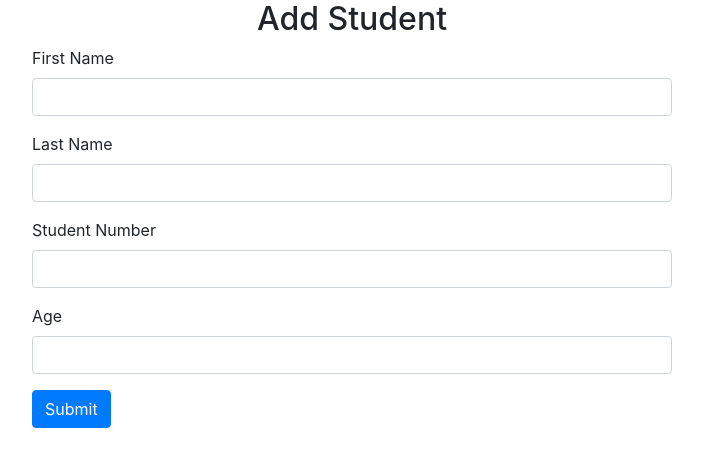
After one commit to omur8819/django-modelForms, a Django app: page /add/ in a window 1280 px wide. The commit adds this page. Shown: the top 467 px of the page, without its empty margins (288-991 px from the left). Run offline with Django 3.2, Linux system fonts and the light colour scheme.

Commit message:
feat: added create-read-delete options

```diff
--- a/src/main/forms.py
+++ b/src/main/forms.py
@@ -1,24 +1,36 @@
 from django import forms
 from .models import Student
 
-class StudentForm(forms.Form):
-    first_name = forms.CharField(max_length=50, label="Your Name")
-    last_name = forms.CharField(max_length=50, label="Your Surname")
-    number = forms.IntegerField()
-    email = forms.EmailField()
+# class StudentForm(forms.Form):
+#     first_name = forms.CharField(max_length=50, label="Your Name", widget=forms.TextInput(attrs={'class': 'form-control'}))
+#     last_name = forms.CharField(max_length=50, label="Your Surname", widget=forms.TextInput(attrs={'class': 'form-control'}))
+#     number = forms.IntegerField(widget=forms.NumberInput(attrs={'class': 'form-control'}))
+#     register_date = forms.DateTimeField()
+#     age = forms.IntegerField(widget=forms.NumberInput(attrs={'class': 'form-control'}))
+
+
+class StudentForm(forms.ModelForm):
+    first_name = forms.CharField(max_length=50, label="Your Name", widget=forms.TextInput(attrs={'class': 'form-control'}))
+    last_name = forms.CharField(max_length=50, label="Your Surname", widget=forms.TextInput(attrs={'class': 'form-control'}))
+    number = forms.IntegerField(widget=forms.NumberInput(attrs={'class': 'form-control'}))
+    age = forms.IntegerField(widget=forms.NumberInput(attrs={'class': 'form-control'}))
+
+    class Meta:
+        model = Student
+        exclude = ("register_date",)
 
 
 
-class StudentForm2(forms.ModelForm):
-    first_name = forms.CharField(label="Your Name: ModelForm forms.py tarafından degistirildi")
-    last_name = forms.CharField(label="Surname: ModelForm forms.py tarafından degistirildi")
+# class StudentForm2(forms.ModelForm):
+#     first_name = forms.CharField(label="Your Name: ModelForm forms.py tarafından degistirildi")
+#     last_name = forms.CharField(label="Surname: ModelForm forms.py tarafından degistirildi")
 
-    class Meta:
-        model = Student
-        # fields = ("first_name", "last_name")
-        fields = '__all__'
+#     class Meta:
+#         model = Student
+#         # fields = ("first_name", "last_name")
+#         fields = '__all__'
 
-    def __init__(self, *args, **kwargs):
-        super().__init__(*args, **kwargs)
+#     def __init__(self, *args, **kwargs):
+#         super().__init__(*args, **kwargs)
 
-        self.fields['first_name'].label = "Your Name: ModelForm forms.py __init__ tarafından degistirildi"
+#         self.fields['first_name'].label = "Your Name: ModelForm forms.py __init__ tarafından degistirildi"
--- a/src/main/models.py
+++ b/src/main/models.py
@@ -8,8 +8,11 @@ class Student(models.Model):
     last_name = models.CharField(max_length=50, verbose_name="Soyisim")
     number = models.IntegerField(verbose_name="Numara")
     register_date = models.DateTimeField(auto_now_add=True, verbose_name="Kayıt Tarihi")
-    age = models.CharField(max_length=3, verbose_name="Yaş")
+    age = models.IntegerField(max_length=3, verbose_name="Yaş")
 
 
     def __str__(self):
         return self.first_name
+
+    class Meta:
+        ordering = ('id',)
--- /dev/null
+++ b/src/main/templates/main/student_add.html
@@ -0,0 +1,31 @@
+{% extends "main/base.html" %}
+
+{% block title %}
+  StudentAdd
+{% endblock title %}
+
+{% block content %}
+<div style="max-width: 50%; max-height: 50%; margin: auto;">
+    <h2 style="text-align: center;">Add Student</h2>
+    <form action="" method="POST">
+        {% csrf_token %}
+      <div class="form-group">
+        <label for="id_first_name">First Name</label>
+        {{ form.first_name }}
+      </div>
+      <div class="form-group">
+        <label for="id_first_name">Last Name</label>
+        {{ form.last_name }}
+      </div>
+      <div class="form-group">
+        <label for="id_first_name">Student Number</label>
+        {{ form.number }}
+      </div>
+      <div class="form-group">
+        <label for="id_first_name">Age</label>
+        {{ form.age }}
+      </div>
+      <button type="submit" class="btn btn-primary">Submit</button>
+    </form>
+</div>
+{% endblock content %}
--- a/src/main/urls.py
+++ b/src/main/urls.py
@@ -15,10 +15,13 @@ Including another URLconf
 """
 
 from django.urls import path
-from .views import home_view, about_view, student_list
+from .views import home_view, about_view, student_delete, student_list, student_add, student_detail
 
 urlpatterns = [
-    path('', home_view),
-    path('about/', about_view),
-    path('list/', student_list)
+    path('', home_view, name="home"),
+    path('about/', about_view, name="about"),
+    path('list/', student_list, name="list"),
+    path('add/', student_add, name="add"),
+    path('<int:id>/detail/', student_detail, name="detail"),
+    path('<int:id>/delete', student_delete, name="delete")
 ]
--- a/src/main/views.py
+++ b/src/main/views.py
@@ -1,6 +1,6 @@
-from django.shortcuts import render
+from django.shortcuts import get_object_or_404, render, redirect
 from django.http import HttpResponse
-from .forms import StudentForm, StudentForm2
+from .forms import StudentForm
 from .models import Student
 
 # Create your views here.
@@ -43,3 +43,38 @@ def student_list(request):
         'students': students,
     }
     return render(request, 'main/student_list.html', context)
+
+def student_add(request):
+    form = StudentForm()
+    if request.method == "POST":
+        form = StudentForm(request.POST)
+        if form.is_valid():
+            form.save()
+            return redirect("list")
+    context = {
+        'form': form
+    }
+    return render(request, "main/student_add.html", context)
+
+def student_detail(request, id):
+    student = Student.objects.get(id=id)
+    context = {
+        'student': student,
+    }
+    return render(request, "main/student_detail.html", context)
+
+# def student_delete(request, id):
+#     # student = Student.objects.get(id=id)
+#     student = get_object_or_404(Student, id=id)
+#     if request.method == "POST":
+#         student.delete()
+#         return redirect("list")
+
+#     return render(request, "main/student_delete.html")
+
+
+def student_delete(request, id):
+    student = Student.objects.get(id=id)
+    # student = get_object_or_404(Student, id=id)
+    student.delete()
+    return redirect("list")
```
Also changed, not shown: src/main/templates/main/student_delete.html (added, +10 -0 lines), src/main/templates/main/student_detail.html (added, +12 -0 lines), src/main/templates/main/student_list.html (+25 -6 lines), src/project/settings.py (+5 -2 lines), src/main/migrations/0003_auto_20210709_1504.py (added), src/main/migrations/0004_alter_student_options.py (added), src/main/migrations/0005_alter_student_options.py (added).
